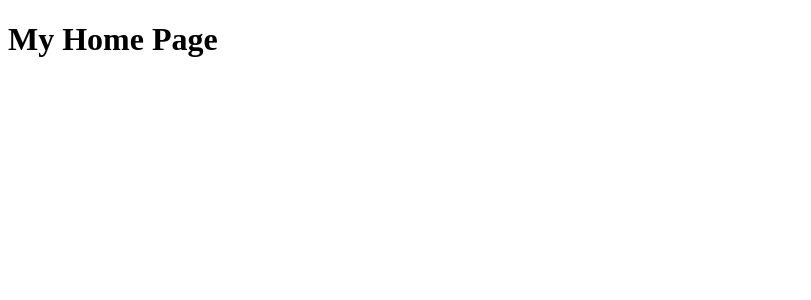
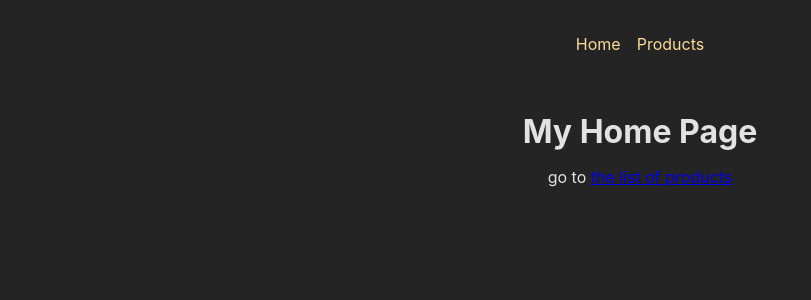
Before and after one commit to Astilion/ReactRouterSPA, a React (Vite) app: page / in a window 1280 px wide. Shown: the top 300 px of the page, without its empty margins (0-811 px from the left). Built offline with nearby package versions, Linux system fonts and the light colour scheme.

Commit message:
added functional base of react-router

```diff
--- /dev/null
+++ b/src/components/MainNavigation.module.scss
@@ -0,0 +1,23 @@
+.header {
+    max-width: 60rem;
+    margin: auto;
+    padding: 2rem;
+    display: flex;
+    justify-content: center;
+  }
+
+  .list {
+    display: flex;
+    gap: 1rem;
+  }
+
+  .list a {
+    text-decoration: none;
+    color: var(--color-primary-400);
+  }
+
+  .list a:hover,
+  .list a.active {
+    color: var(--color-primary-800);
+    text-decoration: underline;
+  }
--- /dev/null
+++ b/src/components/MainNavigation.tsx
@@ -0,0 +1,15 @@
+import { Link } from 'react-router-dom';
+import styles from './MainNavigation.module.scss'
+
+const MainNavigation = () => {
+    return (
+        <header className={styles.header}>
+            <ul className={styles.list}>
+                <li><Link to='/'>Home</Link></li>
+                <li><Link to='/products'>Products</Link></li>
+            </ul>
+        </header>
+    )
+}
+
+export default MainNavigation
--- a/src/index.scss
+++ b/src/index.scss
@@ -0,0 +1,50 @@
+* {
+    box-sizing: border-box;
+  }
+
+  :root {
+    font-family: Inter, Avenir, Helvetica, Arial, sans-serif;
+    font-size: 16px;
+    line-height: 24px;
+    font-weight: 400;
+
+    color-scheme: light dark;
+    color: rgba(255, 255, 255, 0.87);
+    background-color: #242424;
+
+    font-synthesis: none;
+    text-rendering: optimizeLegibility;
+    -webkit-font-smoothing: antialiased;
+    -moz-osx-font-smoothing: grayscale;
+    -webkit-text-size-adjust: 100%;
+
+    --color-gray-100: #f4f3f1;
+    --color-gray-200: #dddbd8;
+    --color-gray-300: #ccc9c6;
+    --color-gray-400: #aeaba7;
+    --color-gray-500: #8a8784;
+    --color-gray-600: #656360;
+    --color-gray-700: #4b4a47;
+    --color-gray-800: #31302e;
+    --color-gray-900: #1f1d1b;
+
+    --color-primary-100: #fcf3e1;
+    --color-primary-200: #fceccd;
+    --color-primary-300: #fae1af;
+    --color-primary-400: #fbd997;
+    --color-primary-500: #ffd37c;
+    --color-primary-600: #f9c762;
+    --color-primary-700: #fbc14d;
+    --color-primary-800: #fab833;
+    --color-primary-900: #f6ad1b;
+  }
+
+  body {
+    margin: 0;
+  }
+
+  ul {
+    list-style: none;
+    margin: 0;
+    padding: 0;
+  }
--- a/src/pages/Home.tsx
+++ b/src/pages/Home.tsx
@@ -1,6 +1,15 @@
+import { Link } from "react-router-dom";
+
 
 const HomePage = () => {
-    return  <h1>My Home Page</h1>
-}
+	return (
+		<>
+			<h1>My Home Page</h1>
+			<p>
+				go to <Link to='/products'>the list of products</Link>
+			</p>
+		</>
+	);
+};
 
 export default HomePage;
--- a/src/pages/Producs.tsx
+++ b/src/pages/Producs.tsx
@@ -1,8 +1,10 @@
 
 const ProductsPage = () => {
-    return (
-        <h1>Products page</h1>
-    )
-}
+	return (
+		<>
+			<h1>Products page</h1>
+		</>
+	);
+};
 
 export default ProductsPage;
--- /dev/null
+++ b/src/pages/Root.module.scss
@@ -0,0 +1,4 @@
+.content {
+    margin: 2rem auto;
+    text-align: center;
+}
--- /dev/null
+++ b/src/pages/Root.tsx
@@ -0,0 +1,15 @@
+import { Outlet } from 'react-router-dom'
+import MainNavigation from '../components/MainNavigation';
+import styles from './Root.module.scss'
+const RootLayout = () => {
+    return (
+        <>
+        <MainNavigation/>
+        <main className={styles.content}>
+
+        <Outlet/>
+        </main>
+        </>
+    )
+}
+export default RootLayout;
```
Also changed, not shown: src/App.tsx (+10 -3 lines).
